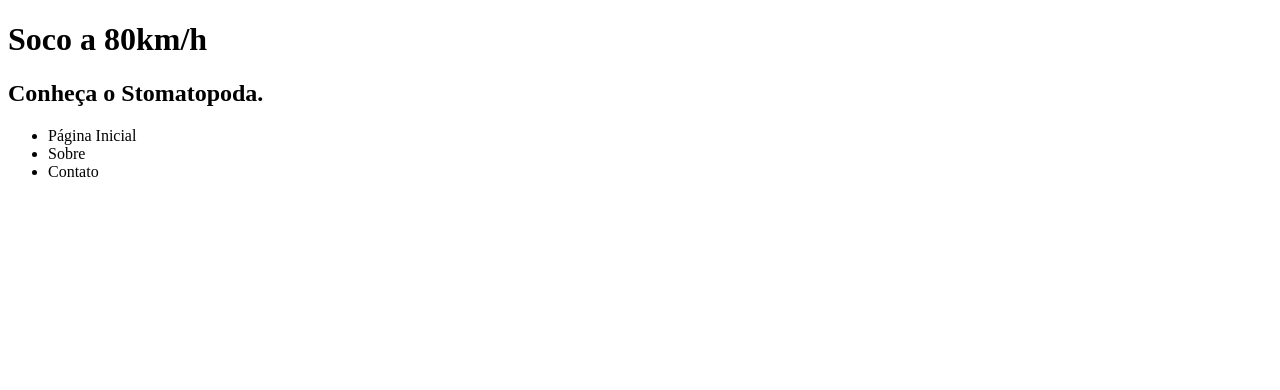
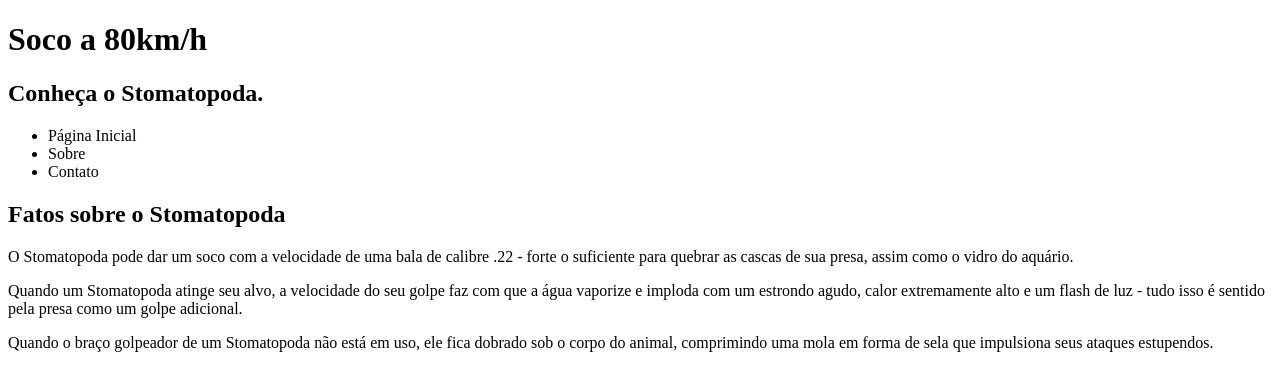
Before and after one commit to DanrlleyR/exercicios-trybe, a plain HTML site: page exercises/3.4/index.html in a window 1280 px wide. Drawn offline with Linux system fonts and the light colour scheme.

Commit message:
Add Artigo

```diff
--- a/exercises/3.4/index.html
+++ b/exercises/3.4/index.html
@@ -17,5 +17,14 @@
       </ul>
     </nav>
 
+    <section>
+      <h2>Fatos sobre o Stomatopoda</h2>
+      <article>
+      <p>O Stomatopoda pode dar um soco com a velocidade de uma bala de calibre .22 - forte o suficiente para quebrar as cascas de sua presa, assim como o vidro do aquário.</p>
+      <p>Quando um Stomatopoda atinge seu alvo, a velocidade do seu golpe faz com que a água vaporize e imploda com um estrondo agudo, calor extremamente alto e um flash de luz - tudo isso é sentido pela presa como um golpe adicional.</p>
+      <p>Quando o braço golpeador de um Stomatopoda não está em uso, ele fica dobrado sob o corpo do animal, comprimindo uma mola em forma de sela que impulsiona seus ataques estupendos.</p>
+      </article>
+    </section>
+
   </body>
 </html>
```
